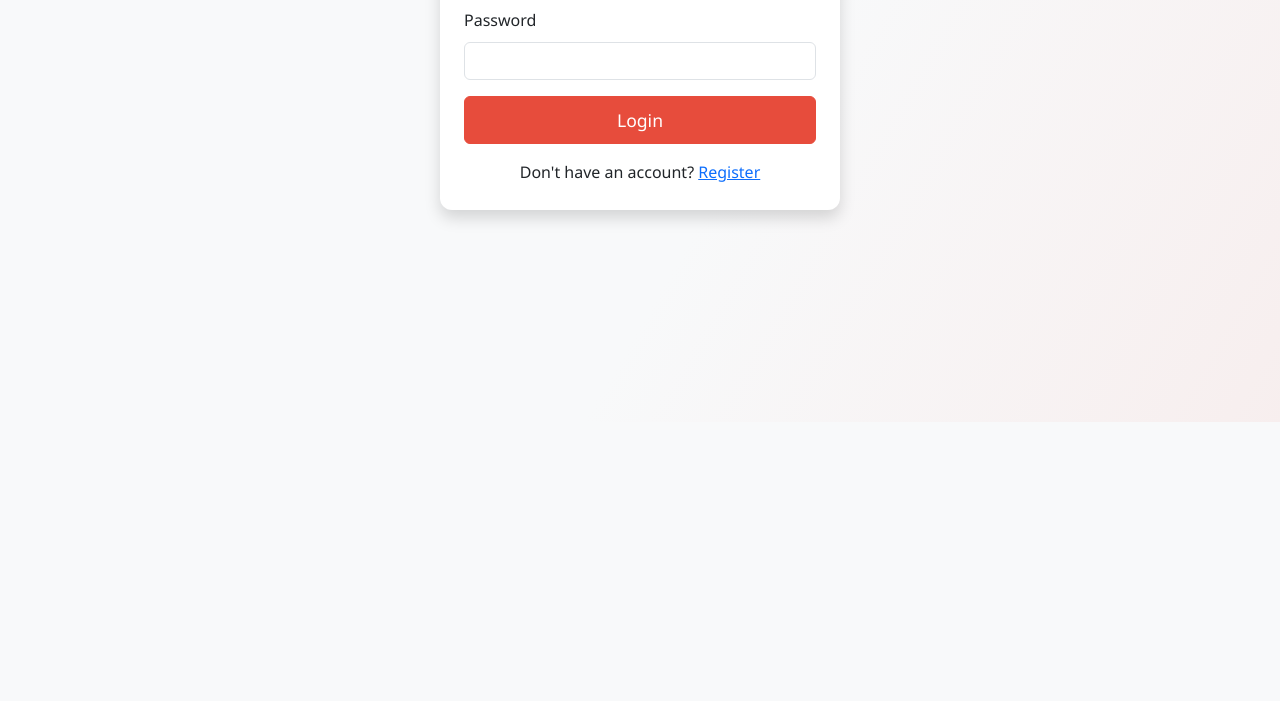
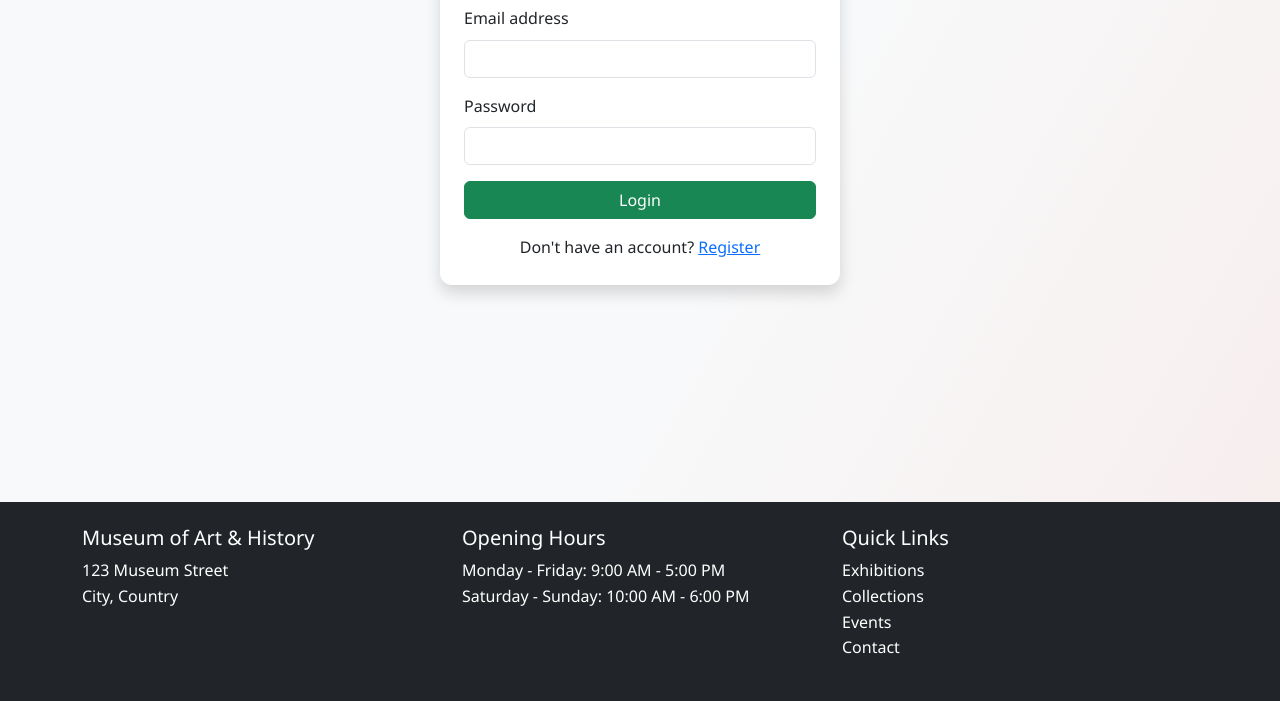
Before and after one commit to abdunader/Museum_Test, a plain HTML site: page pages/login.html in a window 1280 px wide. Shown: the part 378-1079 px from the top of the page. Before the commit the page ends 800 px from the top, so only its background shows below. Drawn offline with nearby package versions, Linux system fonts and the light colour scheme.

Commit message:
Refactor button styles in login and register pages; change button class from 'btn-primary' to 'btn-success' and remove unused CSS styles for .btn-primary. Add main.js script to both HTML files.

```diff
--- a/css/login.css
+++ b/css/login.css
@@ -10,7 +10,3 @@ body {
   border-radius: 12px;
   box-shadow: 0 4px 16px rgba(44, 62, 80, 0.08);
 }
-.btn-primary {
-  padding: 10px 0;
-  font-size: 1.1rem;
-}
--- a/css/register.css
+++ b/css/register.css
@@ -10,7 +10,3 @@ body {
   border-radius: 12px;
   box-shadow: 0 4px 16px rgba(44, 62, 80, 0.08);
 }
-.btn-primary {
-  padding: 10px 0;
-  font-size: 1.1rem;
-}
--- a/pages/login.html
+++ b/pages/login.html
@@ -30,7 +30,7 @@
               required />
           </div>
           <div class="d-grid">
-            <button type="submit" class="btn btn-primary">Login</button>
+            <button type="submit" class="btn btn-success">Login</button>
           </div>
           <div class="mt-3 text-center">
             <span
@@ -42,6 +42,7 @@
     </section>
     <div id="footer"></div>
     <script src="https://cdn.jsdelivr.net/npm/bootstrap@5.3.0/dist/js/bootstrap.bundle.min.js"></script>
+    <script src="../js/main.js"></script>
     <script src="../js/login.js"></script>
   </body>
 </html>
```
Also changed, not shown: pages/register.html (+2 -1 lines).
